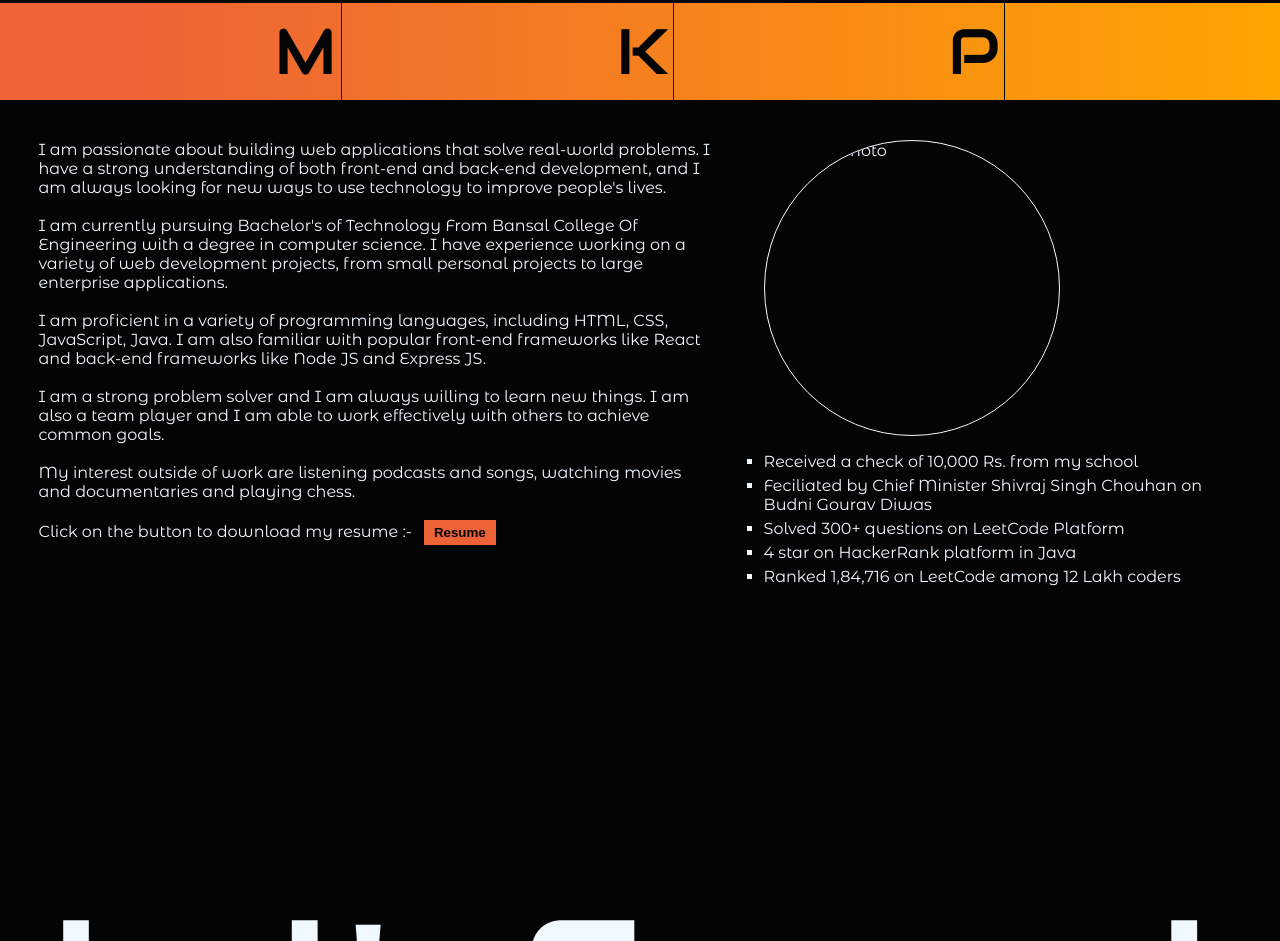
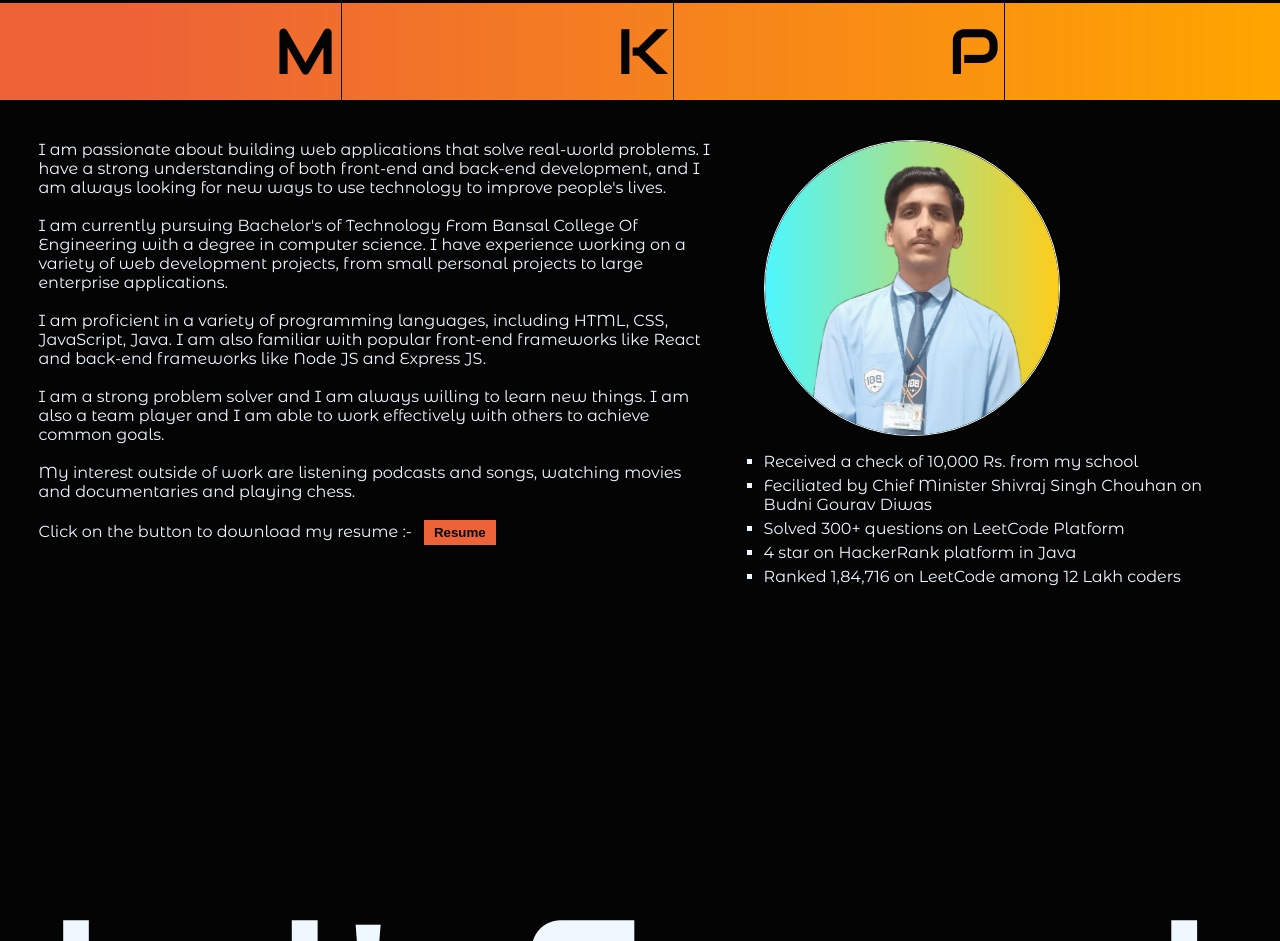
Before and after one commit to mohit1523/CodSoft_Task_2, a plain HTML site: page index.html in a window 1280 px wide. Shown: the part 2589-3530 px from the top of the page. Drawn offline with Linux system fonts and the light colour scheme.

Commit message:
Update index.html

```diff
--- a/index.html
+++ b/index.html
@@ -207,7 +207,7 @@
         </div>
         <div>
           <div class="profile">
-            <img src="src/profile-pic.png" alt="profile-photo" />
+            <img src="src/PP.png" alt="profile-photo" />
           </div>
           <div class="achievements">
             <ul>
```
